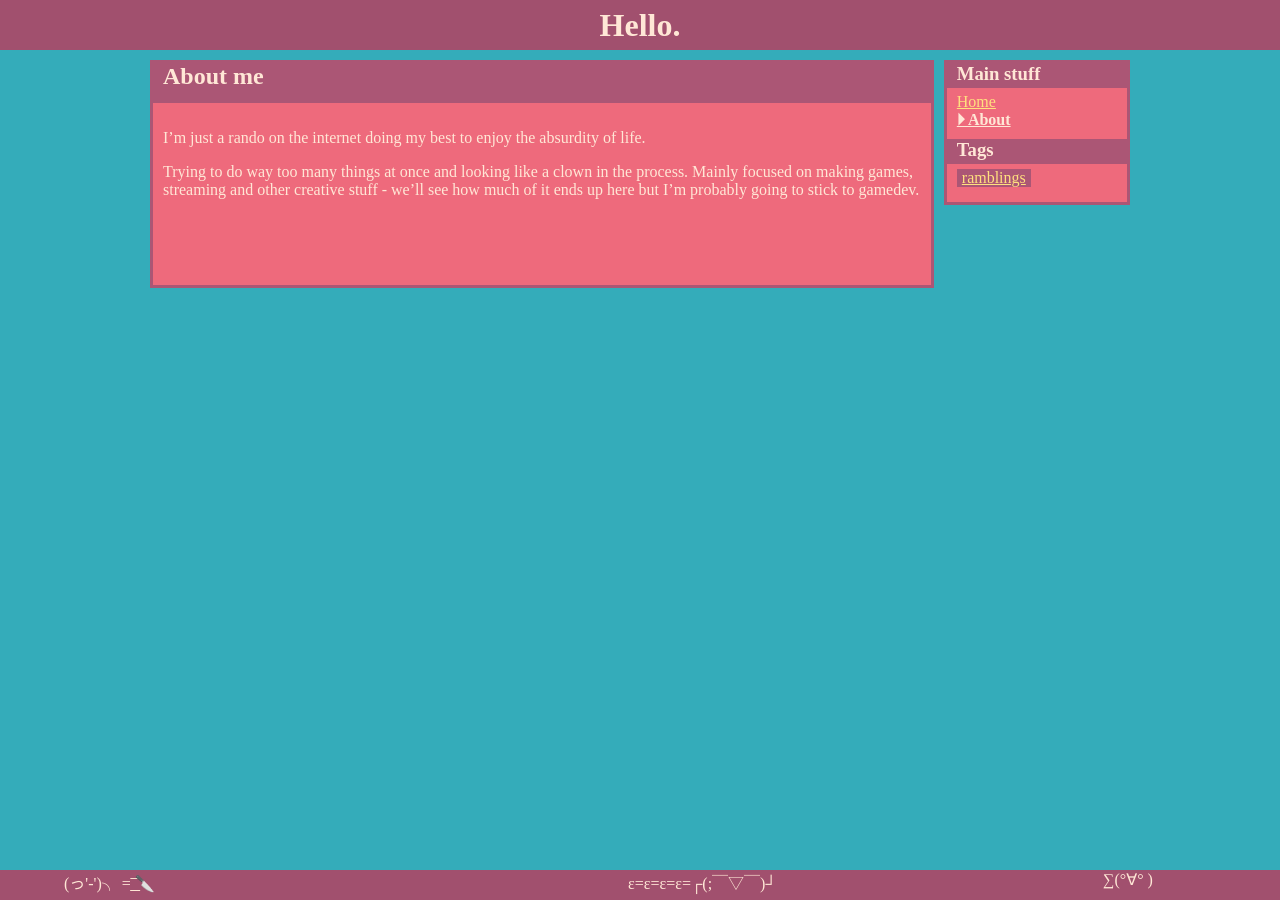
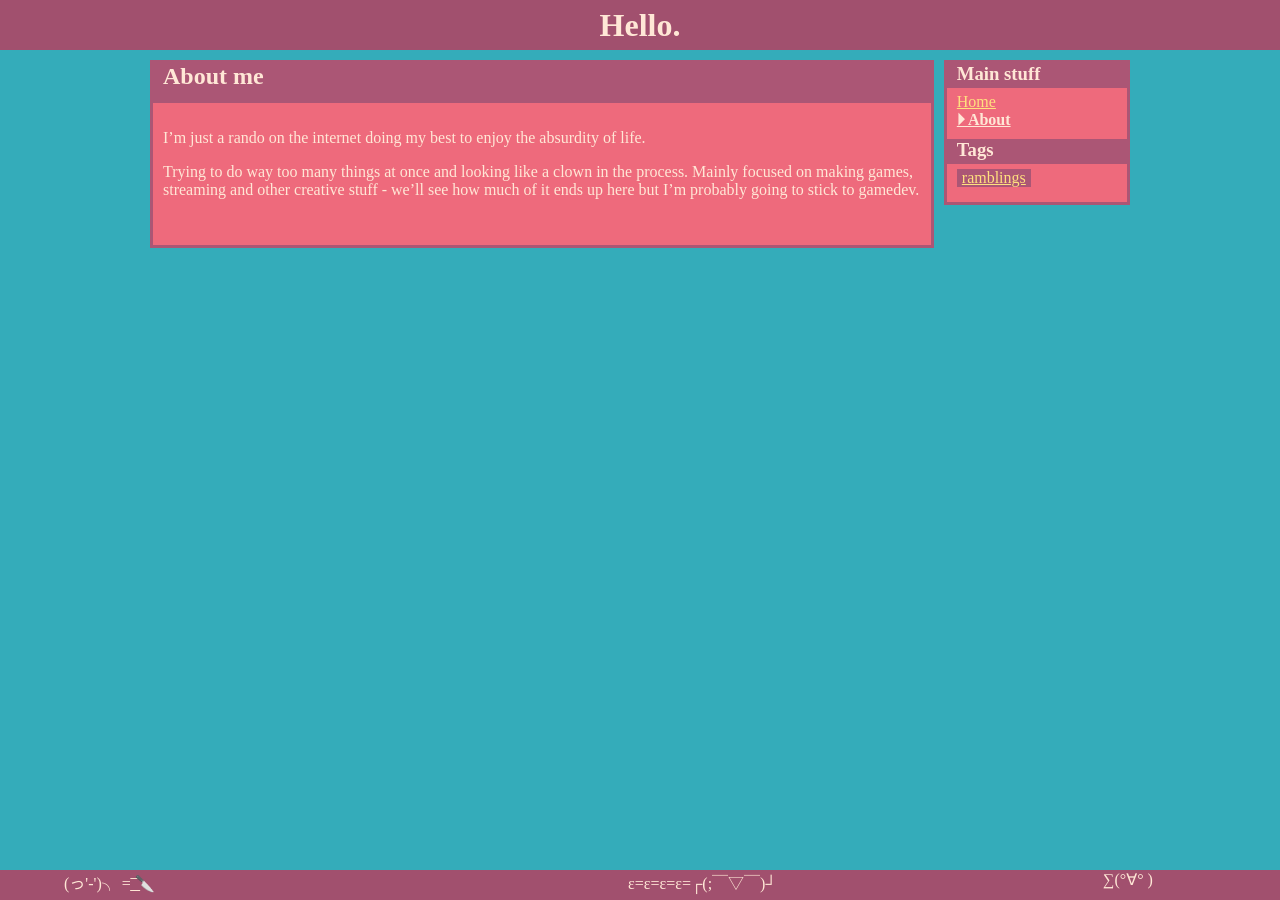
Before and after one commit to DA-I0/DA-I0.github.io, a Jekyll site: the page built from about.md, in a window 1280 px wide. Built offline with Jekyll 4.4.1, drawn with Linux system fonts in a browser that asks for light colours.

Commit message:
Style fix

```diff
--- a/_sass/main.scss
+++ b/_sass/main.scss
@@ -186,7 +186,7 @@ blockquote {
 }
 
 .post-content {
-  padding: 0 10px 40px;
+  padding: 0 10px;
 }
 
 .post-excerpt {
@@ -205,6 +205,10 @@ blockquote {
 
 .post-excerpt a:hover {
   color: $color-dark;
+}
+
+.post-excerpt .post-content {
+  padding: 0 10px 40px;
 }
 
 .post-excerpt-header {
```
